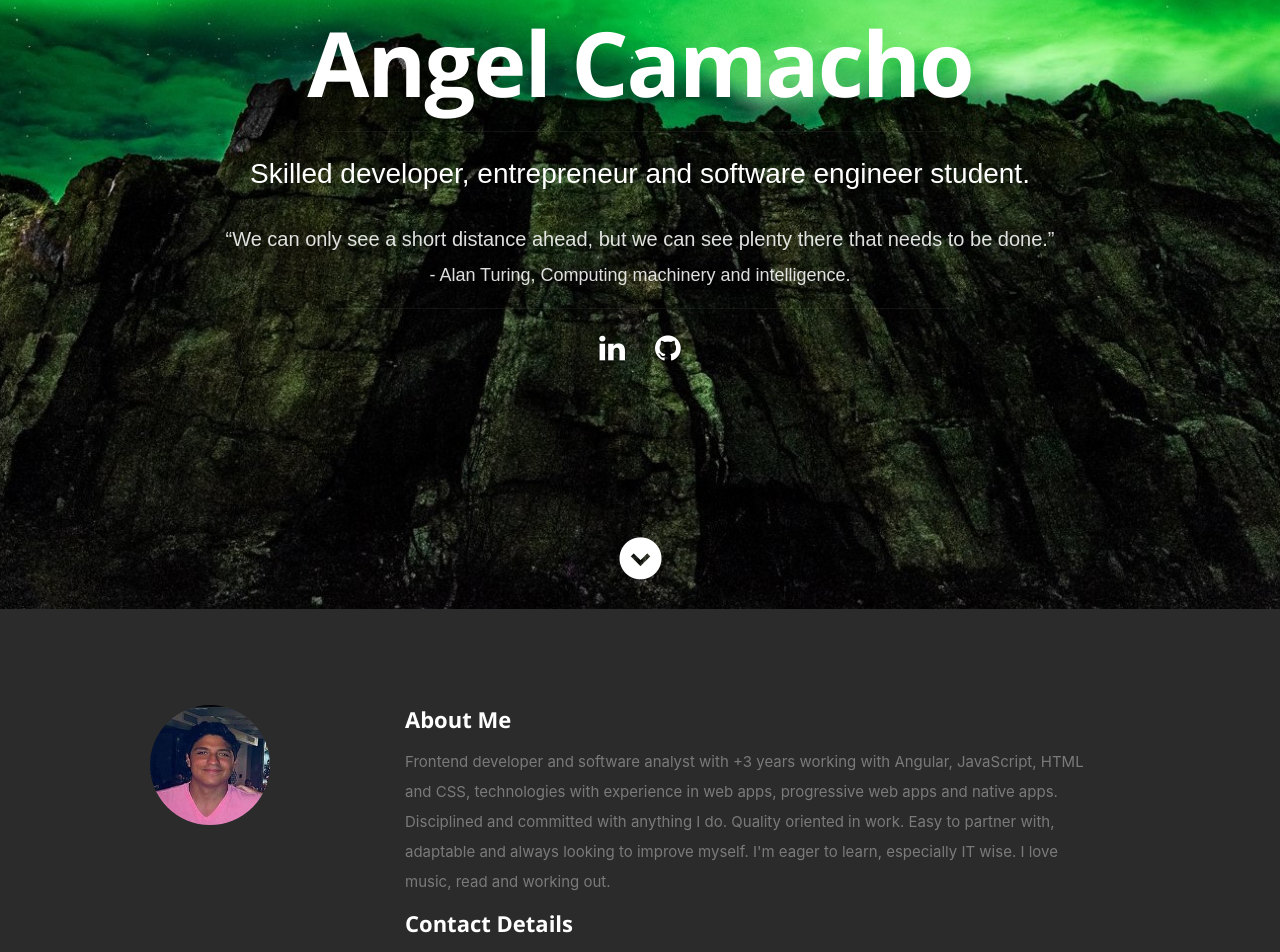
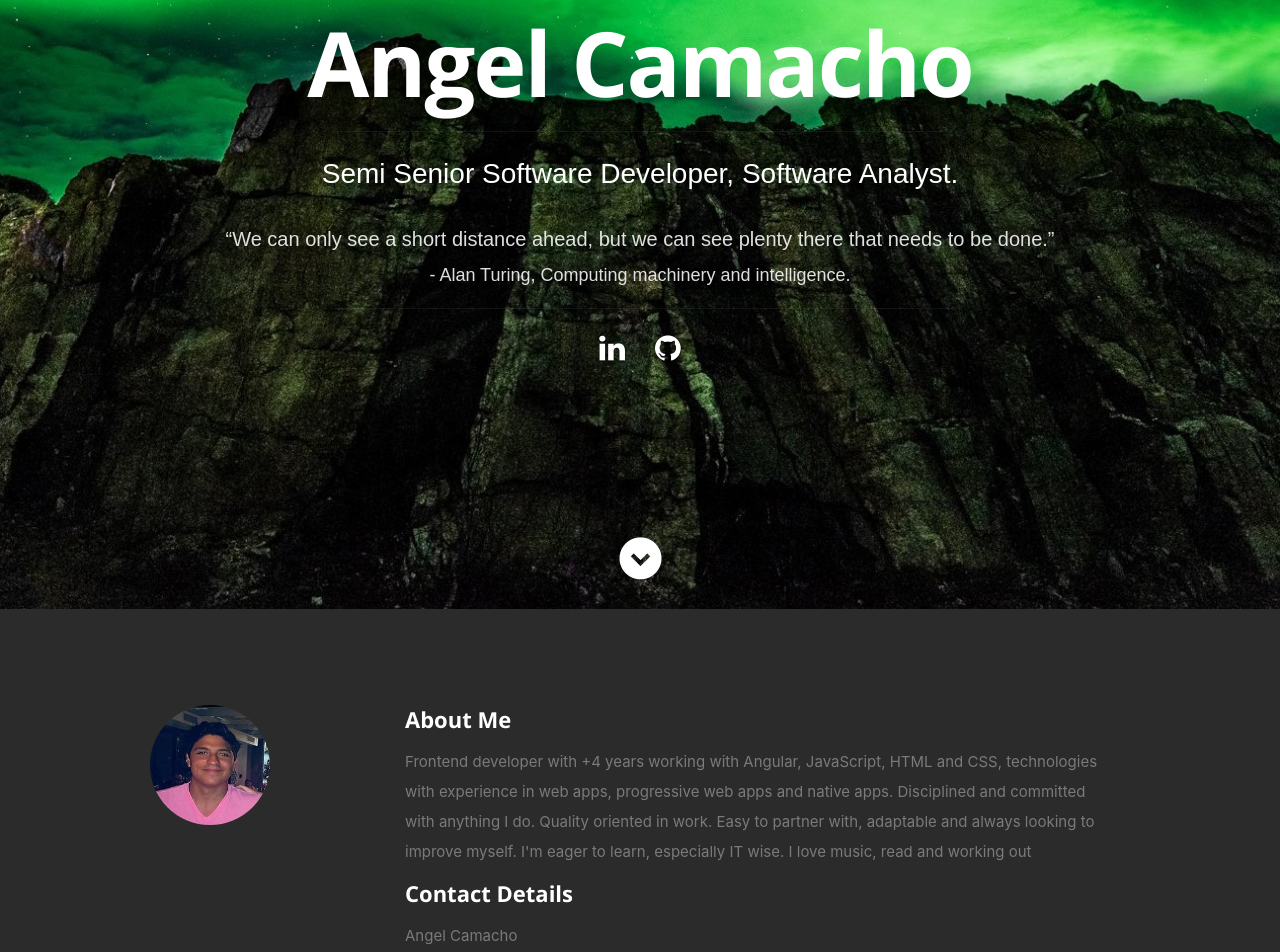
Before and after one commit to angelcamacho17/resume, a React (Create React App) app: page / in a window 1280 px wide. Shown: the part 191-1143 px from the top of the page. Built offline with nearby package versions, Linux system fonts and the light colour scheme.

Commit message:
updating

```diff
--- a/src/resumeData.js
+++ b/src/resumeData.js
@@ -1,7 +1,7 @@
 let resumeData = {
     "imagebaseurl":"https://rbhatia46.github.io/",
     "name": "Angel Camacho",
-    "role": "Skilled developer, entrepreneur and software engineer student",
+    "role": "Semi Senior Software Developer, Software Analyst",
     "linkedinId":"LinkedIn Id",
     "skypeid": "skypeid",
     "roleDescription": "“We can only see a short distance ahead, but we can see plenty there that needs to be done.”",
@@ -18,7 +18,7 @@ let resumeData = {
           "className":"fa fa-github"
         }
       ],
-    "aboutme":"Frontend developer and software analyst with +3 years working with Angular, JavaScript, HTML and CSS, technologies with experience in web apps, progressive web apps and native apps. Disciplined and committed with anything I do. Quality oriented in work. Easy to partner with, adaptable and always looking to improve myself. I'm eager to learn, especially IT wise. I love music, read and working out. ",
+    "aboutme":"Frontend developer with +4 years working with Angular, JavaScript, HTML and CSS, technologies with experience in web apps, progressive web apps and native apps. Disciplined and committed with anything I do. Quality oriented in work. Easy to partner with, adaptable and always looking to improve myself. I'm eager to learn, especially IT wise. I love music, read and working out",
     "nationality":"Venezuelan",
     "address":"",
     "phone":"+54 1122506896",
```
